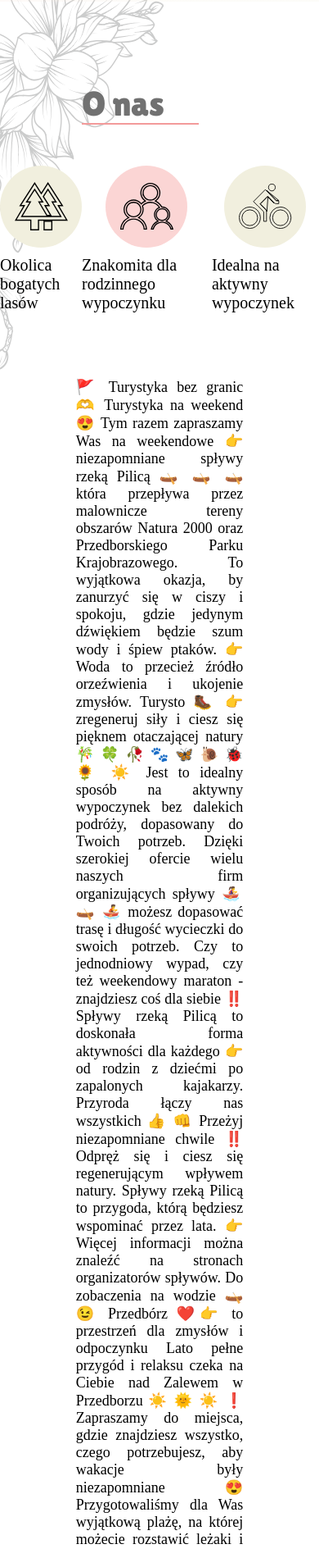
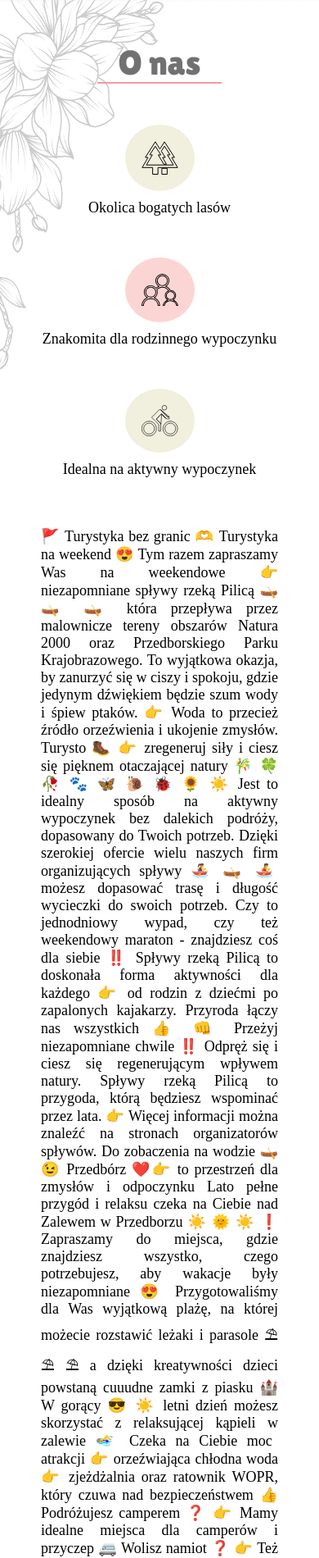
Before and after one commit to LukasEAG/magnolia, a PHP site: page / in a window 390 px wide. Shown: the part 398-2298 px from the top of the page at 82% size. Run offline with PHP 8.4, Linux system fonts and the light colour scheme; some web fonts are replaced.

Commit message:
mobile version

```diff
--- a/index.html
+++ b/index.html
@@ -55,14 +55,15 @@
                 </div>
                 <div class="nav__menu-mobile-body">
                     <ul class="nav__mobile-menu-items">
-                        <li class="nab__mobile-menu-item"><a href="#about-us">O nas</a></li>
-                        <li class="nab__mobile-menu-item"><a href="#rooms">Pokoje</a></li>
-                        <li class="nab__mobile-menu-item"><a href="#area">Okolica</a></li>
-                        <li class="nab__mobile-menu-item"><a href="#contact">Kontakt</a></li>
-                        <li class="nab__mobile-menu-item"> <a target="_blank" href="https://g.co/kgs/aifPb5j">
+                        <li class="nav__mobile-menu-item"><a href="#about-us">O nas</a></li>
+                        <li class="nav__mobile-menu-item"><a href="#rooms">Pokoje</a></li>
+                        <li class="nav__mobile-menu-item"><a href="#area">Okolica</a></li>
+                        <li class="nav__mobile-menu-item"><a href="#contact">Kontakt</a></li>
+                        <li class="nav__mobile-menu-item"> <a href="tel:+48665-239-640" class="">Rezerwacja</a></li>
+                        <li class="nav__mobile-menu-item"> <a target="_blank" href="https://g.co/kgs/aifPb5j">
                             <i class="ti ti-map-pin"></i>
                         </a></li>
-                        <li class="nab__mobile-menu-item"> <a href="tel:+48665-239-640" class="">Rezerwacja</a></li>
+
 
                     </ul>
                 </div>
--- a/src/js/main.js
+++ b/src/js/main.js
@@ -244,7 +244,7 @@ galleryBtn.forEach(button => {
 const burgerBtn = document.querySelector('[data-burger-btn]')
 const closeMobileBtn = document.querySelector('[data-mobile-close-btn]')
 const mobileMenu = document.querySelector('[data-mobile-menu]')
-const mobileMenuItems = document.querySelectorAll('.nab__mobile-menu-item')
+const mobileMenuItems = document.querySelectorAll('.nav__mobile-menu-item')
 
 
 burgerBtn.addEventListener('click', () => {
--- a/src/sass/_media.scss
+++ b/src/sass/_media.scss
@@ -79,6 +79,7 @@
 			}
 
 			&__mobile-menu-items {
+				margin-top: 5em;
 				display: flex;
 				flex-direction: column;
 				justify-content: space-evenly;
@@ -92,6 +93,10 @@
 					color: $magnolia-black;
 				}
 			}
+
+			&__mobile-menu-item {
+				padding: 1em 0;
+			}
 		}
 
 		.head {
@@ -100,13 +105,65 @@
 				font-size: 4rem;
 			}
 		}
+
+		.about-us {
+			&__title {
+				margin: 5em 0;
+				align-self: center;
+
+				& h2 {
+					padding: 0 0.6em;
+				}
+			}
+			&__content {
+				margin: 1em 5em 0;
+			}
+		}
 	}
 
-	@media (max-width: 566px) {
+	@media (max-width: 560px) {
 		.head {
 			&__h1 {
 				padding: 0 1em;
 				font-size: 2.2rem;
+			}
+		}
+	}
+
+	@media (max-width: 480px) {
+		.about-us {
+			&__icons {
+				flex-direction: column;
+				justify-content: center;
+				align-items: center;
+			}
+
+			&__items {
+				width: 100%;
+
+				& h3 {
+					font-size: 1.8rem;
+				}
+			}
+		}
+
+		.contact {
+			&__box {
+				flex-direction: column;
+                padding: 0 1em;
+			}
+
+			&__info,
+			&__logo,
+			&__map {
+                margin: 1em 0;
+                display: flex;
+                justify-content: center;
+				width: 100%;
+			}
+
+            &__info-cards {
+                align-items: center;
             }
 		}
 	}
@@ -117,5 +174,60 @@
 				font-size: 1.8rem;
 			}
 		}
+
+		.about-us {
+			&__title {
+				margin: 3em 0;
+				align-self: center;
+
+				& h2 {
+					padding: 0 0.6em;
 				}
 			}
+
+			&__content {
+				margin: 1em 2em 0;
+
+				& p {
+					font-size: 1.4rem;
+				}
+			}
+
+			&__items {
+				margin: 0 1em 2em;
+
+				& h3 {
+					font-size: 1.6rem;
+				}
+			}
+		}
+
+		.rooms {
+			&__title {
+				padding-top: 0;
+			}
+
+			&__offer {
+				margin: 0 2em;
+
+				& h3 {
+					font-size: 1.8rem;
+				}
+
+				& span {
+					font-size: 1.4rem;
+				}
+			}
+
+			&__offer-list-item {
+				font-size: 1.6rem;
+			}
+
+			&__gallery-zoom-box {
+				& button {
+					font-size: 3rem;
+				}
+			}
+		}
+	}
+}
--- a/src/sass/style.scss
+++ b/src/sass/style.scss
@@ -291,7 +291,12 @@ h3 {
 		flex-direction: column;
 		justify-content: center;
 		align-items: center;
-		margin-bottom: 5em;
+		margin: 0 1em 5em;
+		width: 33%;
+
+		& h3 {
+			text-align: center;
+		}
 	}
 
 	&__items-img {
@@ -299,13 +304,12 @@ h3 {
 		display: flex;
 		align-items: center;
 		justify-content: center;
-		width: 100px;
-		height: 100px;
 		background-color: $magnolia-magnolia;
 		border-radius: 50%;
 
 		& img {
-			max-width: 65px;
+			padding: 2em;
+			max-width: 85px;
 		}
 
 		&.odd {
@@ -482,12 +486,12 @@ h3 {
 	}
 
 	&__gallery-zoom-box {
+		padding: 0 1em;
 		position: relative;
 		display: flex;
 		flex-direction: row;
 		justify-content: center;
 		align-items: center;
-		height: 75%;
 		width: 100%;
 
 		& button {
@@ -503,11 +507,11 @@ h3 {
 			z-index: 2;
 
 			&.prev {
-				left: -1em;
+				margin-right: .3em;
 			}
 
 			&.next {
-				right: -1em;
+				margin-left: .3em;
 			}
 
 			&:hover {
@@ -529,6 +533,8 @@ h3 {
 			display: block;
 			max-height: 700px;
 			max-width: 700px;
+			width: 100%;
+			height: auto;
 			opacity: 0;
 			transition: opacity 0.4s;
 
@@ -541,7 +547,7 @@ h3 {
 	&__gallery-close-btn {
 		position: absolute;
 		top: 2em;
-		right: 5em;
+		right: 2%;
 
 		& button {
 			padding: 0.5em;
@@ -810,6 +816,7 @@ h3 {
 
 	&__title {
 		padding: 2em;
+		z-index: 2;
 	}
 	&__box {
 		padding: 2em 5em;
@@ -818,6 +825,7 @@ h3 {
 		justify-content: center;
 		align-items: center;
 		width: 100%;
+		z-index: 2;
 	}
 
 	&__logo {
```
Also changed, not shown: dist/css/style.min.css, dist/js/main.min.js, 1 other file. Lines whose indentation alone changed are shown as unchanged.
